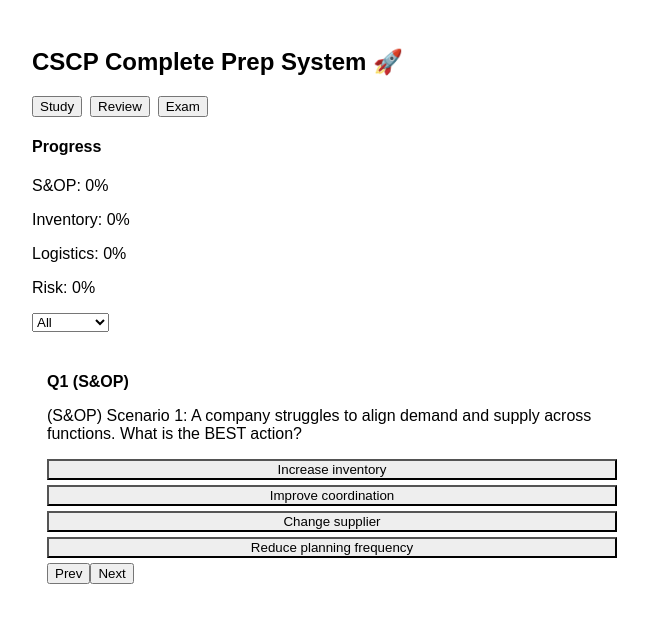
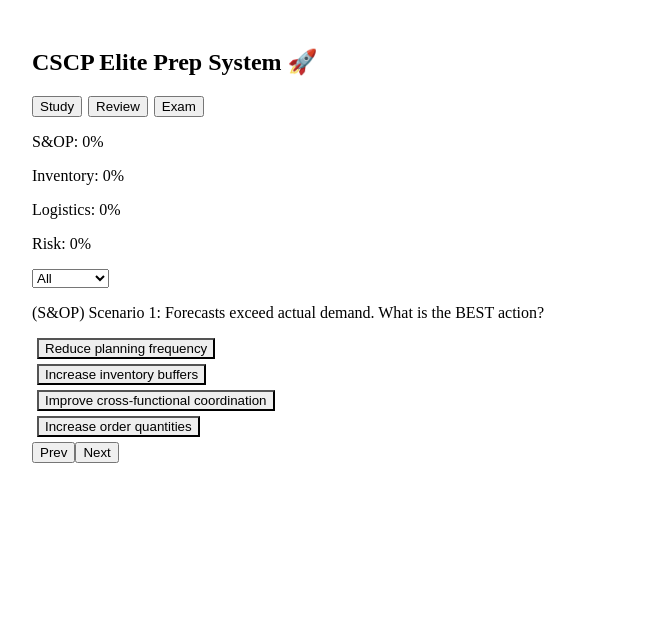
Before and after one commit to megellio/cscp-study-app, a Next.js app: page / in a window 1280 px wide. Shown: the top 622 px of the page, without its empty margins (308-956 px from the left). Built offline with nearby package versions, Linux system fonts and the light colour scheme.

Commit message:
Update page.jsx

```diff
--- a/app/page.jsx
+++ b/app/page.jsx
@@ -2,103 +2,162 @@
 
 import React, { useState, useEffect, useMemo } from "react";
 
-// ===================== FULL CSCP SYSTEM (FINAL) =====================
-// ✅ 120+ Study questions (30 per topic)
-// ✅ Separate Exam (150 questions)
-// ✅ Modules, Review, Dashboard
-// ✅ No answer leakage
+// ===================== CSCP SYSTEM (EXAM-LEVEL QUESTIONS) =====================
+// ✅ Variable scenarios
+// ✅ Variable correct answers
+// ✅ Trick/distractor answers
+
+
 const topics = ["S&OP","Inventory","Logistics","Risk"];
 
-// ---------- STUDY BANK (120 QUESTIONS) ----------
+// ---------- ADVANCED QUESTION GENERATOR ----------
 const buildStudyBank = () => {
-  const base = {
-    "S&OP": "A company struggles to align demand and supply across functions.",
-    "Inventory": "Inventory variability is causing service and cost problems.",
-    "Logistics": "Delivery performance issues are affecting customers.",
-    "Risk": "A supply disruption risk threatens operations."
+
+
+  const scenarios = {
+    "S&OP": [
+      "Forecasts exceed actual demand",
+      "Production cannot meet demand peaks",
+      "Sales and operations plans conflict",
+      "Inventory imbalances across regions",
+      "Financial plans misaligned with supply plans"
+    ],
+
+
+    "Inventory": [
+      "Stockouts are increasing",
+      "Inventory costs are rising",
+      "Demand variability is high",
+      "Lead times are unstable",
+      "Warehouse capacity is constrained"
+    ],
+
+
+    "Logistics": [
+      "Late deliveries increasing",
+      "Freight costs rising",
+      "Customer complaints rising",
+      "Global shipping delays",
+      "Inefficient distribution network"
+    ],
+
+
+    "Risk": [
+      "Supplier in unstable region",
+      "Frequent supply disruptions",
+      "Single-source dependency",
+      "Natural disaster exposure",
+      "Geopolitical instability"
+    ]
   };
+
+
+  const strategies = [
+    { text: "Increase inventory buffers", correctFor: ["Inventory"] },
+    { text: "Improve cross-functional coordination", correctFor: ["S&OP"] },
+    { text: "Implement dual sourcing", correctFor: ["Risk"] },
+    { text: "Use blended transportation strategy", correctFor: ["Logistics"] },
+    { text: "Reduce planning frequency", correctFor: [] },
+    { text: "Increase order quantities", correctFor: [] }
+  ];
+
+
   return topics.flatMap(topic =>
-    Array.from({ length: 30 }, (_, i) => ({
-      id: `${topic}-${i}`,
-      topic,
-      question: `(${topic}) Scenario ${i + 1}: ${base[topic]} What is the BEST action?`,
-      options: [
-        "Increase inventory",
-        "Improve coordination",
-        "Change supplier",
-        "Reduce planning frequency"
-      ],
-      answer: 1,
-      explanation: `${topic} problems are best solved by improving cross-functional coordination and decision alignment.`
-    }))
+    Array.from({ length: 30 }, (_, i) => {
+
+
+      const scenario = scenarios[topic][i % scenarios[topic].length];
+
+
+      // shuffle options
+      const shuffled = [...strategies].sort(() => Math.random() - 0.5).slice(0,4);
+
+
+      // find correct answer
+      const correctIndex = shuffled.findIndex(s => s.correctFor.includes(topic));
+
+
+      return {
+        id: `${topic}-${i}`,
+        topic,
+        question: `(${topic}) Scenario ${i + 1}: ${scenario}. What is the BEST action?`,
+        options: shuffled.map(s => s.text),
+        answer: correctIndex,
+        explanation: `Best answer aligns with ${topic} principle: ${shuffled[correctIndex]?.text || "coordination strategy"}.`
+      };
+
+
+    })
   );
 };
 
-
 const studyQuestions = buildStudyBank();
 
+// ---------- EXAM BANK ----------
+const examQuestions = Array.from({ length: 150 }, (_, i) => {
+  const topic = topics[i % topics.length];
 
-// ---------- EXAM BANK (150 QUESTIONS) ----------
-const examQuestions = Array.from({ length: 150 }, (_, i) => ({
-  id: i,
-  topic: topics[i % topics.length],
-  question: `Exam Scenario #${i+1}: A supply chain must balance cost, service, and risk. What is the BEST action?`,
-  options: [
+
+  const options = [
     "Increase inventory",
     "Improve coordination",
     "Change supplier",
     "Reduce forecasts"
-  ],
-  answer: 1
-}));
+  ].sort(() => Math.random() - 0.5);
+  const answerMap = {
+    "S&OP": "Improve coordination",
+    "Inventory": "Increase inventory",
+    "Logistics": "Improve coordination",
+    "Risk": "Change supplier"
+  };
+
+
+  const correct = options.indexOf(answerMap[topic]);
+
+
+  return {
+    id: i,
+    topic,
+    question: `Exam Scenario #${i+1}: A supply chain must balance cost, service, and risk with conflicting objectives. What is the BEST action?`,
+    options,
+    answer: correct
+  };
+});
+
 
 export default function Page() {
 
-  const [mode,setMode]=useState("study"); // study | review | exam
+  const [mode,setMode]=useState("study");
   const [module,setModule]=useState("All");
-
 
   const [current,setCurrent]=useState(0);
   const [selected,setSelected]=useState(null);
   const [answers,setAnswers]=useState({});
-
 
   const [flagged,setFlagged]=useState({});
   const [submitted,setSubmitted]=useState(false);
 
   const [time,setTime]=useState(210*60);
 
-  // ---------- TIMER ----------
   useEffect(()=>{
-    if(mode !== "exam" || submitted) return;
-    const t = setInterval(()=>setTime(t=>t-1),1000);
+    if(mode!=="exam"||submitted) return;
+    const t=setInterval(()=>setTime(t=>t-1),1000);
     return ()=>clearInterval(t);
   },[mode,submitted]);
 
-  // ---------- FILTER STUDY ----------
   const studyFiltered = useMemo(()=>{
-    if(module === "All") return studyQuestions;
-    return studyQuestions.filter(q=>q.topic === module);
+    if(module==="All") return studyQuestions;
+    return studyQuestions.filter(q=>q.topic===module);
   },[module]);
 
-  // ---------- REVIEW MODE ----------
-  const reviewQuestions = examQuestions.filter((q,i)=>
-    answers[i] !== undefined && answers[i] !== q.answer
-  );
-
-  const active =
-    mode === "exam" ? examQuestions :
-    mode === "review" ? reviewQuestions :
-    studyFiltered;
-
+  const reviewQuestions = examQuestions.filter((q,i)=>answers[i]!==undefined && answers[i]!==q.answer);
+  const active = mode==="exam"?examQuestions:mode==="review"?reviewQuestions:studyFiltered;
   const q = active[current];
 
-  // ---------- ANSWER ----------
   const answerQ=(i)=>{
     setSelected(i);
-
-    if(mode === "exam" || mode === "review"){
-      setAnswers(prev => ({ ...prev, [current]: i }));
+    if(mode!=="study"){
+      setAnswers(prev=>({...prev,[current]:i}));
     }
   };
 
@@ -108,107 +167,72 @@ export default function Page() {
   };
 
   const toggleFlag=()=>{
-    setFlagged(prev => ({...prev,[current]:!prev[current]}));
+    setFlagged(prev=>({...prev,[current]:!prev[current]}));
   };
 
   const score = Object.keys(answers).filter(i=>answers[i]===examQuestions[i]?.answer).length;
 
   const fmt=t=>`${Math.floor(t/3600)}:${Math.floor((t%3600)/60).toString().padStart(2,"0")}`;
 
-  // ---------- DASHBOARD ----------
-  const progress = topics.map(t => {
+  const progress = topics.map(t=>{
     const total = examQuestions.filter(q=>q.topic===t).length;
     const correct = examQuestions.filter(q=>answers[q.id]===q.answer && q.topic===t).length;
-    return { topic: t, pct: Math.round((correct/(total||1))*100) };
+    return {topic:t,pct:Math.round((correct/(total||1))*100)};
   });
 
   return (
-    <div style={{padding:20,maxWidth:600,margin:"auto",fontFamily:"Arial"}}>
-      <h2>CSCP Complete Prep System 🚀</h2>
-      {/* MODE */}
-      <div style={{display:"flex",gap:8}}>
+    <div style={{padding:20,maxWidth:600,margin:"auto"}}>
+
+
+      <h2>CSCP Elite Prep System 🚀</h2>
+
+
+      <div style={{display:"flex",gap:6}}>
         <button onClick={()=>{setMode("study");setCurrent(0)}}>Study</button>
         <button onClick={()=>{setMode("review");setCurrent(0)}}>Review</button>
         <button onClick={()=>{setMode("exam");setCurrent(0)}}>Exam</button>
       </div>
 
-      {/* DASHBOARD */}
       <div>
-        <h4>Progress</h4>
         {progress.map(p=>(
           <p key={p.topic}>{p.topic}: {p.pct}%</p>
         ))}
       </div>
 
-      {/* MODULE SELECT */}
-      {mode === "study" && (
+      {mode==="study" && (
         <select onChange={(e)=>{setModule(e.target.value);setCurrent(0)}}>
           <option>All</option>
           {topics.map(t=><option key={t}>{t}</option>)}
         </select>
       )}
 
-      {/* EXAM INFO */}
-      {mode === "exam" && !submitted && (
-        <p>Time: {fmt(time)} | Score: {score}/150</p>
-      )}
-
-      {/* NAV */}
-      {mode === "exam" && (
-        <div style={{display:"flex",flexWrap:"wrap",gap:4}}>
-          {examQuestions.map((_,i)=>(
-            <button key={i}
-              onClick={()=>setCurrent(i)}
-              style={{width:26,height:26,
-                background: flagged[i] ? "orange" : answers[i]!==undefined ? "#4caf50" : "#eee"}}
-            >{i+1}</button>
-          ))}
-        </div>
-      )}
-
-      {/* QUESTION */}
+      {mode==="exam" && !submitted && <p>Time: {fmt(time)}</p>}
       {q && !submitted && (
-        <div style={{background:"white",padding:15,marginTop:10}}>
-          <p><b>Q{current+1} ({q.topic})</b></p>
+        <div>
           <p>{q.question}</p>
 
           {q.options.map((o,i)=>(
             <button key={i}
               onClick={()=>answerQ(i)}
-              disabled={mode === "exam" && answers[current]!=undefined}
-              style={{display:"block",width:"100%",margin:"5px 0",
-              background:
-                mode !== "exam" && selected!==null
-                  ? i===q.answer ? "green" : i===selected ? "red" : "#eee"
-                  : "#eee"}}
+              disabled={mode==="exam"&&answers[current]!=undefined}
+              style={{display:"block",margin:5,
+              background: mode!=="exam"&&selected!==null
+                ? i===q.answer?"green":i===selected?"red":"#eee"
+                : "#eee"}}
             >{o}</button>
           ))}
 
-          {mode !== "exam" && selected!==null && (
-            <p><b>Explanation:</b> {q.explanation}</p>
-          )}
+          {mode!=="exam"&&selected!==null && <p>{q.explanation}</p>}
 
-          <div>
-            <button onClick={()=>setCurrent(Math.max(0,current-1))}>Prev</button>
-            <button onClick={()=>setCurrent(Math.min(active.length-1,current+1))}>Next</button>
-            {mode==='exam' && <button onClick={toggleFlag}>Flag</button>}
-          </div>
-
-          {mode==='exam' && (
-            <button onClick={()=>setSubmitted(true)}>Submit</button>
-          )}
-
+          <button onClick={()=>setCurrent(Math.max(0,current-1))}>Prev</button>
+          <button onClick={()=>setCurrent(Math.min(active.length-1,current+1))}>Next</button>
+          {mode==='exam'&&<button onClick={toggleFlag}>Flag</button>}
         </div>
       )}
 
-      {/* RESULTS */}
-      {mode==='exam' && submitted && (
+      {mode==='exam'&&submitted && (
         <div>
-          <h3>Results</h3>
-          <p>Score: {score}/150</p>
-          {progress.map(p=>(
-            <p key={p.topic}>{p.topic}: {p.pct}%</p>
-          ))}
+          <h3>Score: {score}/150</h3>
         </div>
       )}
 
```
